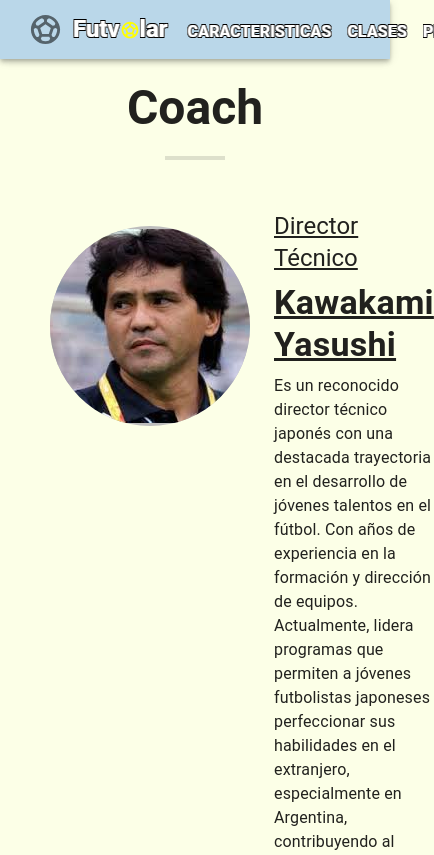
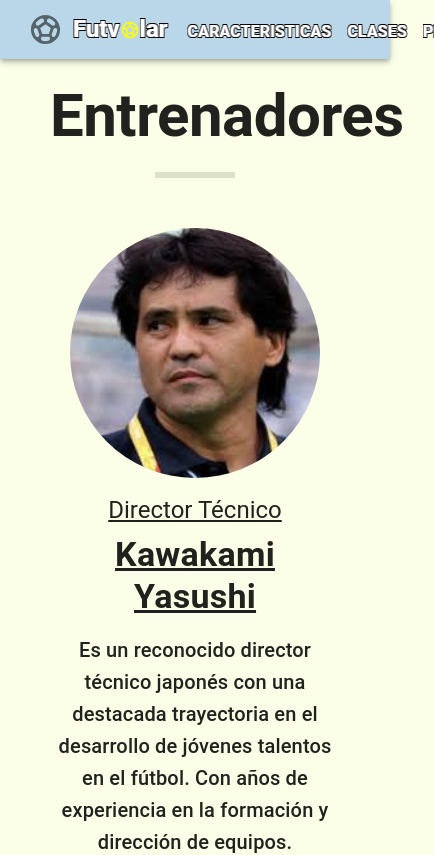
Before and after one commit to kkawakami391/Futvolar, a Next.js app: page /trainers in a window 390 px wide. Shown: the top 855 px of the page, 434 px wide, since content can reach past the window. Built offline with nearby package versions, Linux system fonts and the light colour scheme.

Commit message:
Add TrainerPage and components (Add responsive)

```diff
--- a/package.json
+++ b/package.json
@@ -13,7 +13,7 @@
     "@emotion/react": "^11.13.3",
     "@emotion/styled": "^11.13.0",
     "@mui/icons-material": "^6.1.0",
-    "@mui/material": "^6.1.0",
+    "@mui/material": "^6.1.1",
     "next": "14.2.11",
     "react": "^18",
     "react-dom": "^18",
--- a/src/app/components/MuiThemeProvider.tsx
+++ b/src/app/components/MuiThemeProvider.tsx
@@ -46,6 +46,15 @@ export default function MuiThemeProvider({ children }: Props) {
         default: "#FCFFE7",
       },
     },
+    breakpoints: {
+      values: {
+        xs: 0,
+        sm: 600,
+        md: 960,
+        lg: 1280,
+        xl: 1920,
+      },
+    },
     components: {
       MuiCssBaseline: {
         styleOverrides: {
--- a/src/app/components/TrainerCard.tsx
+++ b/src/app/components/TrainerCard.tsx
@@ -1,4 +1,5 @@
-import { Avatar, Box, Typography } from "@mui/material";
+import { Avatar, Box, Typography, useMediaQuery } from "@mui/material";
+import { useTheme } from "@mui/material/styles";
 import Image from "next/image";
 import React from "react";
 import kawakamiImage from "../images/DT.jpg";
@@ -11,7 +12,31 @@ type Props = {
 
 export default function TrainerCard(props: Props) {
   const { rol, name, profileText } = props;
+  const theme = useTheme();
+  const isMobile = useMediaQuery(theme.breakpoints.down("sm"));
   return (
+    <>
+      {isMobile ? (
+        <>
+          <Avatar sx={{ width: 250, height: 250, mr: 3, mt: 2, mx: "auto" }}>
+            <Image alt="Trainer Kawakami" src={kawakamiImage} height={250} />
+          </Avatar>
+          <Box>
+            <Typography variant="h5" sx={{ mb: 1, textAlign: "center", mt: 2 }}>
+              <u>{rol}</u>
+            </Typography>
+            <Typography
+              variant="h4"
+              sx={{ fontWeight: "bold", mb: 1, textAlign: "center" }}
+            >
+              <u>{name}</u>
+            </Typography>
+            <Typography variant="h6" sx={{ textAlign: "center", mt: 2 }}>
+              {profileText}
+            </Typography>
+          </Box>
+        </>
+      ) : (
         <>
           <Avatar sx={{ width: 200, height: 200, mr: 3, mt: 2 }}>
             <Image alt="Trainer Kawakami" src={kawakamiImage} />
@@ -26,5 +51,7 @@ export default function TrainerCard(props: Props) {
             <Typography>{profileText}</Typography>
           </Box>
         </>
+      )}
+    </>
   );
 }
--- a/src/app/components/TrainersList.tsx
+++ b/src/app/components/TrainersList.tsx
@@ -1,10 +1,23 @@
-import { Box } from "@mui/material";
+import { Box, useMediaQuery } from "@mui/material";
+import { useTheme } from "@mui/material/styles";
 import React from "react";
 import { kawakamiName, kawakamiProfileText } from "../constant/profiles";
 import TrainerCard from "./TrainerCard";
 
 export default function TrainersList() {
+  const theme = useTheme();
+  const isMobile = useMediaQuery(theme.breakpoints.down("sm"));
   return (
+    <>
+      {isMobile ? (
+        <Box>
+          <TrainerCard
+            rol={"Director Técnico"}
+            name={kawakamiName}
+            profileText={kawakamiProfileText}
+          />
+        </Box>
+      ) : (
         <Box display="flex">
           <TrainerCard
             rol={"Director Técnico"}
@@ -12,5 +25,7 @@ export default function TrainersList() {
             profileText={kawakamiProfileText}
           />
         </Box>
+      )}
+    </>
   );
 }
--- a/src/app/trainers/page.tsx
+++ b/src/app/trainers/page.tsx
@@ -1,12 +1,36 @@
-import { Box, Divider, Typography } from "@mui/material";
+"use client";
+
+import { Box, Divider, Typography, useMediaQuery } from "@mui/material";
+import { useTheme } from "@mui/material/styles";
 import React from "react";
 import TrainersList from "../components/TrainersList";
 
 export default function Trainers() {
+  const theme = useTheme();
+  const isMobile = useMediaQuery(theme.breakpoints.down("sm"));
   return (
+    <>
+      {isMobile ? (
+        <Box>
+          <Typography variant="h2" align="center" sx={{ fontWeight: "bold" }}>
+            Entrenadores
+          </Typography>
+          <Divider
+            sx={{
+              borderBottomWidth: "6px",
+              width: "80px",
+              mx: "auto",
+              mb: "50px",
+              pt: "20px",
+              borderColor: "red",
+            }}
+          />
+          <TrainersList />
+        </Box>
+      ) : (
         <Box>
           <Typography variant="h3" align="center" sx={{ fontWeight: "bold" }}>
-        Coach
+            Entrenadores
           </Typography>
           <Divider
             sx={{
@@ -20,5 +44,7 @@ export default function Trainers() {
           />
           <TrainersList />
         </Box>
+      )}
+    </>
   );
 }
```
Also changed, not shown: 1 other file (tests, documents, lock files or other folders). Lines whose indentation alone changed are shown as unchanged.
